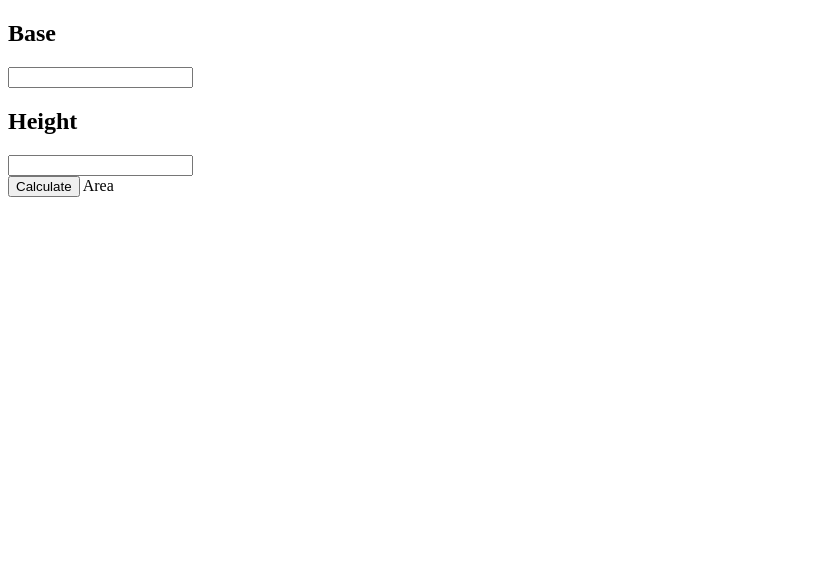
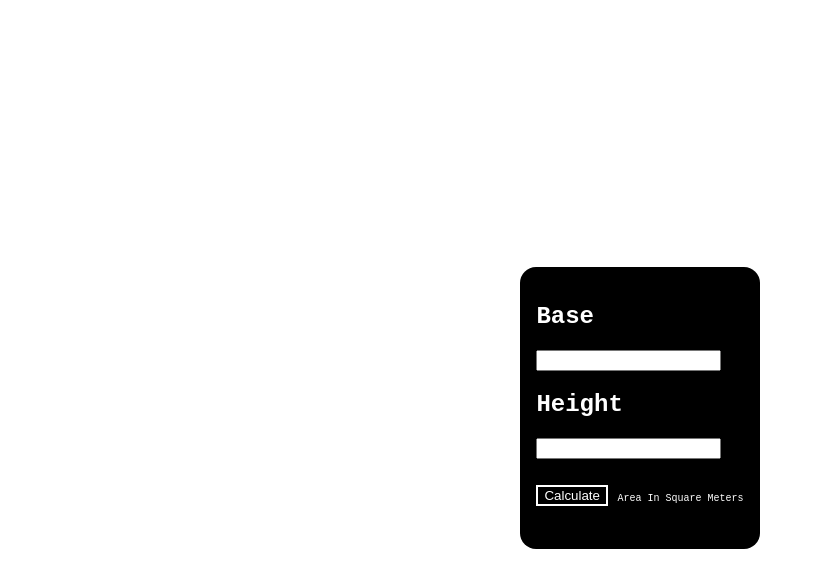
Before and after one commit to sjodie1157/areasOfATriangle, a plain HTML site: page index.html in a window 1280 px wide. Shown: the whole page, without its empty margins (0-815 px from the left). Drawn offline with Linux system fonts and the light colour scheme.

Commit message:
added styling

```diff
--- a/CSS/styles.css
+++ b/CSS/styles.css
@@ -0,0 +1,26 @@
+.box {
+    background-color: black;
+    color: white;
+    font-family: 'Courier New', Courier, monospace;
+    padding: 1em;
+    width: fit-content;
+    border-radius: 1pc;
+}
+
+body {
+    display: flex;
+    justify-content: center;
+    align-items: center;
+    height: 100vh;
+}
+
+#btn {
+    background-color: black;
+    border: 2px solid white;
+    color: white;
+    margin: 2em 0;
+}
+
+#label {
+    font-size: 10px;
+}
--- a/index.html
+++ b/index.html
@@ -17,8 +17,8 @@
             <input type="number" data-height="">
         </div>
         <div class="answer">
-            <button type="button" data-button="">Calculate</button>
-            <label for="answer" data-output="">Area</label>
+            <button type="button" data-button="" id="btn">Calculate</button>
+            <label for="answer" data-output="" id="label">Area In Square Meters</label>
         </div>
     </div>
     <script src="./script/code.js"></script>
```
